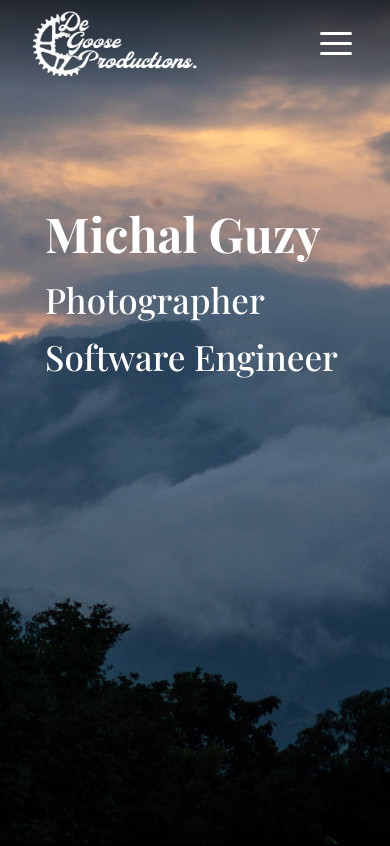
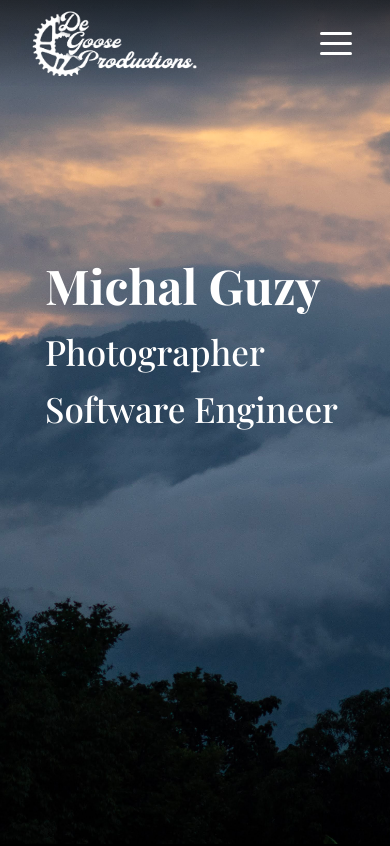
Before and after one commit to Gooozeee/PhotoFrontEnd, a React (Vite) app: page / in a window 390 px wide. Shown: the top 846 px of the page. Built offline with nearby package versions, Linux system fonts and the light colour scheme; a web font is replaced by a local one.

Commit message:
Fix: Updating the text on welcome image to be more centered on mobile

```diff
--- a/src/styles/WelcomeImageStyles.css
+++ b/src/styles/WelcomeImageStyles.css
@@ -34,7 +34,7 @@
 
 @media only screen and (max-width: 770px) {
     .mainText {
-        padding-top: 28px;
+        padding-top: 80px;
         font-size: 48px;
         padding-bottom: 20px;
     }
```
